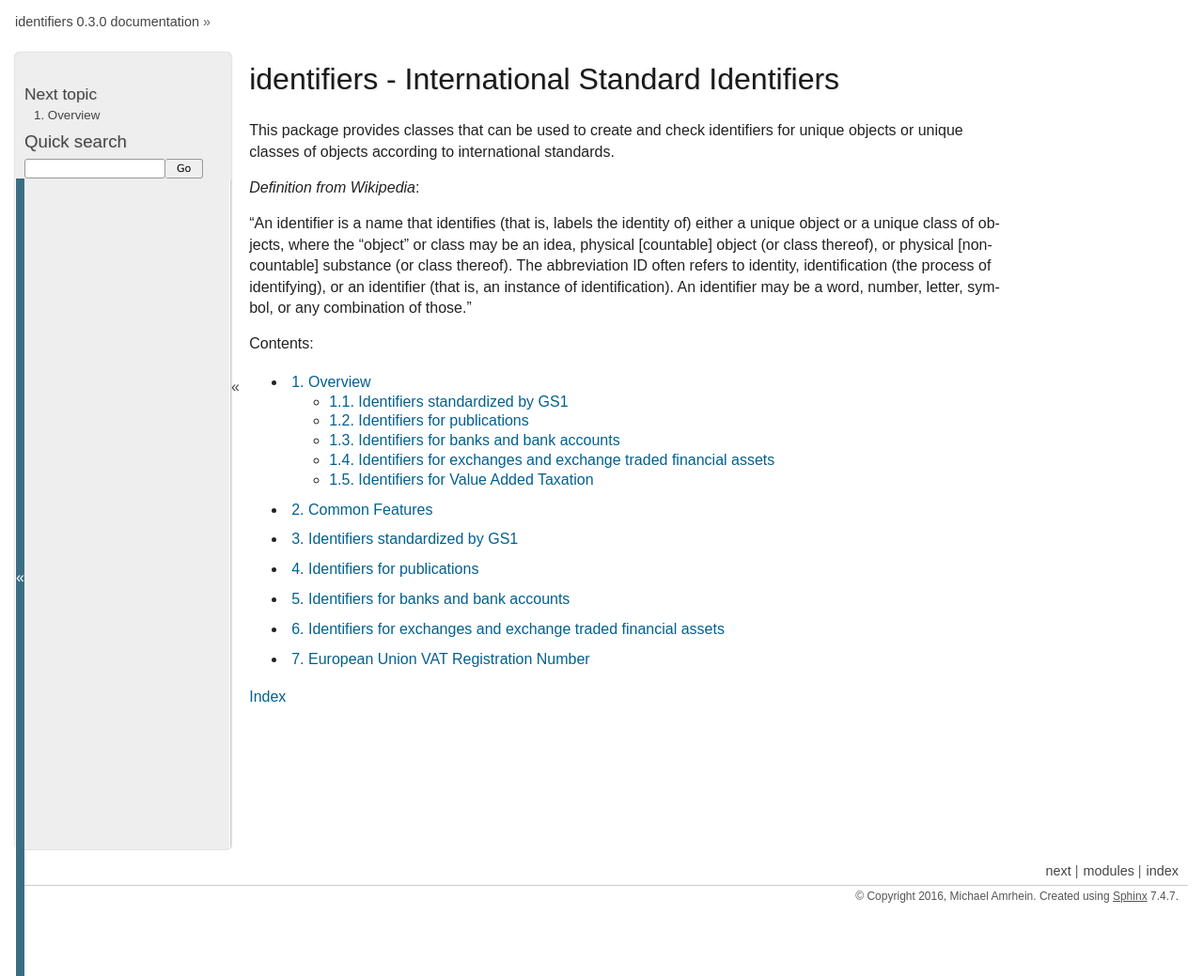
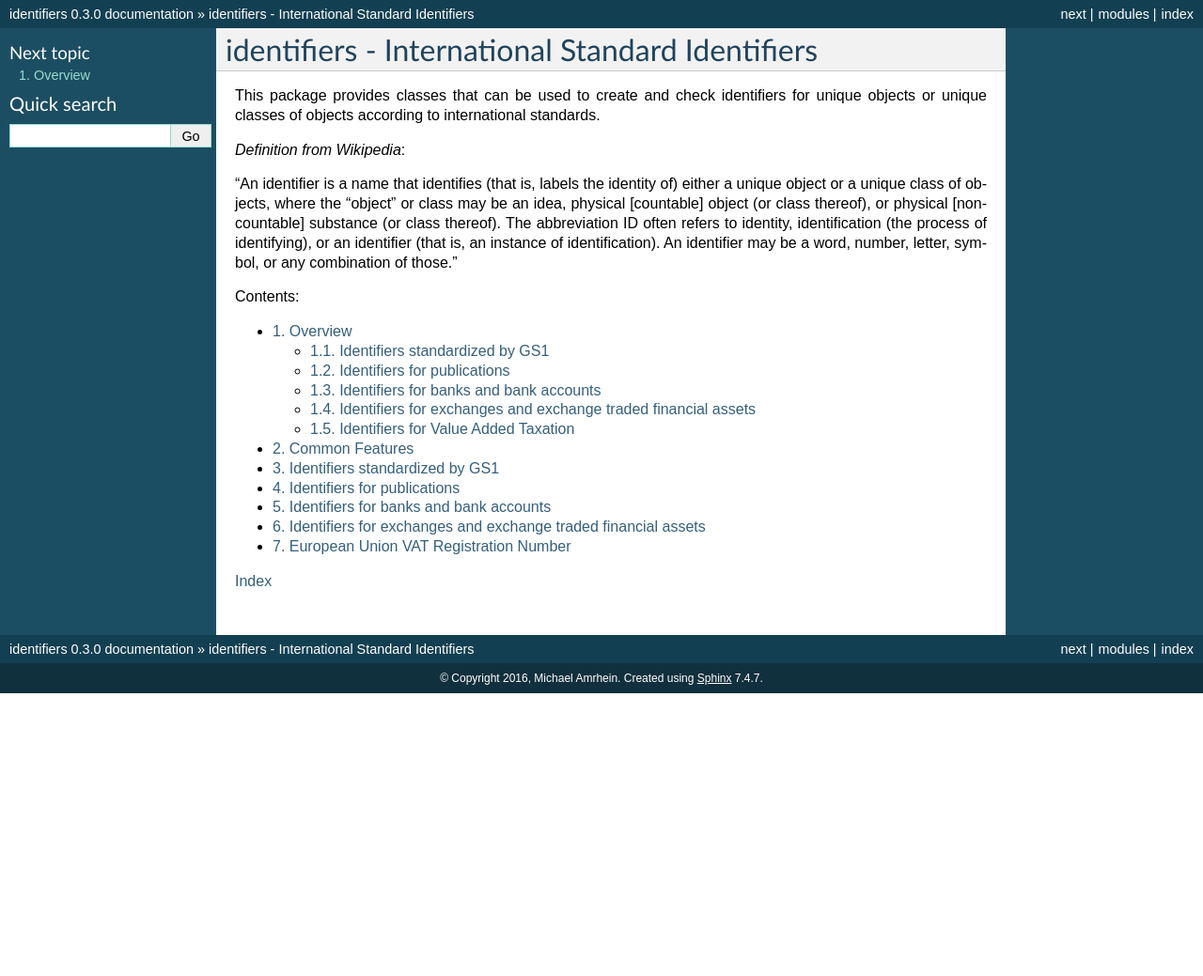
Before and after one commit to mamrhein/identifiers, a Sphinx documentation site: the page built from doc/index.rst, in a window 1280 px wide. Shown: the whole page at 94% size. Built offline with Sphinx 7.4.7, drawn with Linux system fonts in a browser that asks for light colours; after the commit the page ends 900 px from its top, so only the background shows below that.

Commit message:
Reverted to 'default' theme.

```diff
--- a/doc/conf.py
+++ b/doc/conf.py
@@ -14,8 +14,6 @@
 
 import sys
 import os
-#import sphinxcontrib
-import sphinx_py3doc_enhanced_theme
 
 # If extensions (or modules to document with autodoc) are in another directory,
 # add these directories to sys.path here. If the directory is relative to the
@@ -114,43 +112,13 @@ todo_include_todos = False
 
 # The theme to use for HTML and HTML Help pages.  See the documentation for
 # a list of builtin themes.
-html_theme = 'sphinx_py3doc_enhanced_theme'
+html_theme = 'default'
 
 # Theme options are theme-specific and customize the look and feel of a theme
 # further.  For a list of options available for each theme, see the
 # documentation.
-add_css = """
-/* light lilac background for class and function head-lines */
-dl.class > dt, dl.function > dt{
-    background: rgb(245,245,255) none repeat scroll 0% 0%;
-    border-radius: 4px;
-    padding-left: 10px;
-    margin-left: -10px;
-    line-height: 2em
-}
-/* overwrite enlarged font for toc */
-.toctree-l1 {
-    font-size: 100%;
-}
-/* show nav-links also on the top of the page */
-div.related:first-child li.right {
-    display: inherit;
-}"""
-
-html_theme_options = {
-    "bodyfont": "sans-serif",
-    "headfont": "sans-serif",
-    "codefont": "monospace",
-    #"externalrefs": True,
-    "sidebardepth": 3,
-    "codebgcolor": "rgb(255,255,245) !important",
-    "appendcss": add_css
-}
 
 # Add any paths that contain custom themes here, relative to this directory.
-html_theme_path = [
-    sphinx_py3doc_enhanced_theme.get_html_theme_path(),
-]
 
 # The name for this set of Sphinx documents.  If None, it defaults to
 # "<project> v<release> documentation".
```
